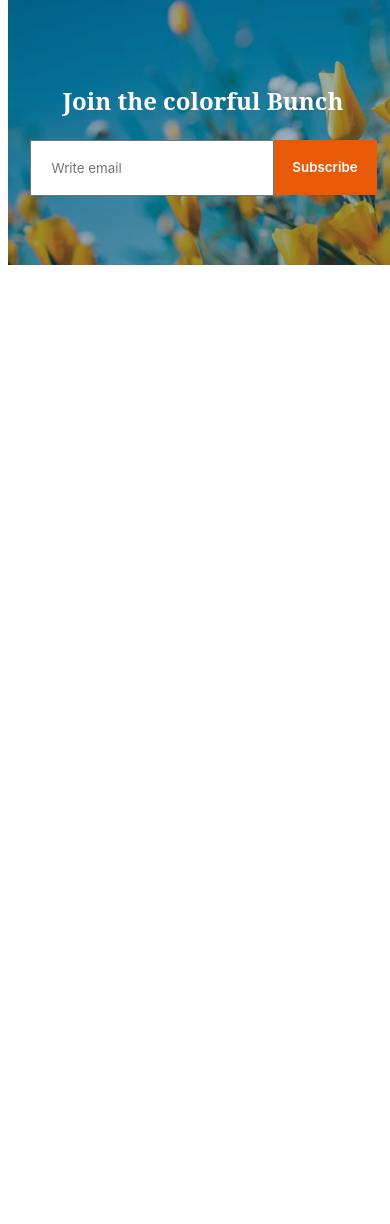
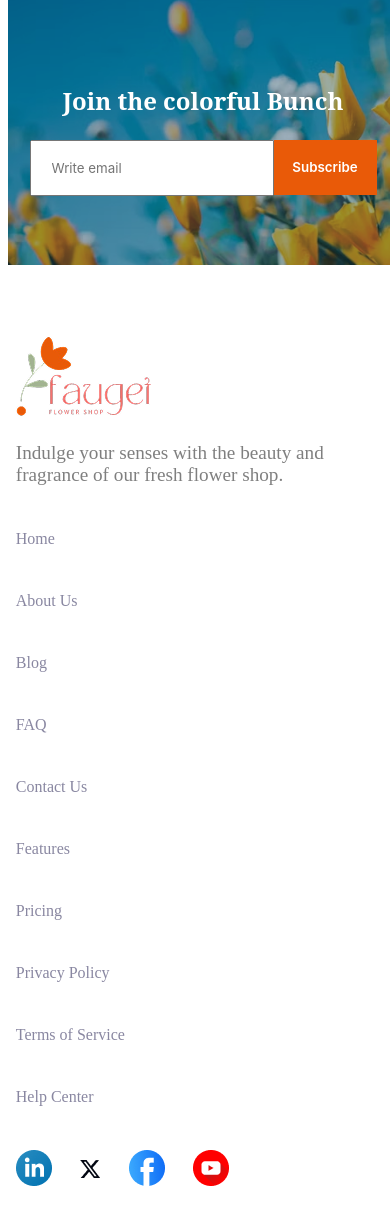
Before and after one commit to Murad-Hasan151/Assignment-02, a plain HTML site: page index.html in a window 390 px wide. Shown: the part 4419-5643 px from the top of the page. Before the commit the page ends 4692 px from the top, so only its background shows below. Drawn offline with Linux system fonts and the light colour scheme.

Commit message:
added footer section and made it responsive

```diff
--- a/index.html
+++ b/index.html
@@ -159,6 +159,32 @@
                 </div>
             </div>
         </section>
+        <section class="footer">
+            <div class="logo">
+                <img src="./assets/logo.png" alt="">
+                <p class="description">Indulge your senses with the  beauty and fragrance of our fresh flower shop. </p>
+            </div>
+            <div class="link">
+                <a href="">Home</a>
+                <a href="">About Us</a>
+                <a href="">Blog</a>
+                <a href="">FAQ</a>
+                <a href="">Contact Us</a>
+            </div>
+            <div class="link">
+                <a href="">Features</a>
+                <a href="">Pricing</a>
+                <a href="">Privacy Policy</a>
+                <a href="">Terms of Service</a>
+                <a href="">Help Center</a>
+            </div>
+            <div class="icon">
+                <img class="linkdin" src="./assets/icon-linkedin.png" alt="">
+                <img class="twitter" src="./assets/icon-twitter.png" alt="">
+                <img src="./assets/icon-facebook.png" alt="">
+                <img src="./assets/icon-youtube.png" alt="">
+            </div>
+        </section>
     </footer>
 </body>
 </html>
--- a/styles/style.css
+++ b/styles/style.css
@@ -272,6 +272,7 @@ header, main {
   flex-direction: column;
   justify-content: center;
   align-items: center;
+  margin-bottom: 70px;
 }
 .join-section h3{
   margin-bottom: 23px;
@@ -297,6 +298,32 @@ header, main {
 }
 button:hover{
   cursor: pointer;
+}
+
+/* footer style */
+.footer{
+  width: 80%;
+  margin: 0px auto 70px;
+  display: flex;
+  justify-content: space-between;
+}
+.logo{
+  width: 359px;
+}
+.link{
+  display: flex;
+  flex-direction: column;
+  gap: 44px;
+}
+.link a{
+   text-decoration: none;
+   color: #8987A1;
+}
+.icon .twitter{
+  margin-bottom: 8px;
+}
+.icon img{
+  margin-left: 24px;
 }
 
 
@@ -418,4 +445,25 @@ button:hover{
     .join-section{
       height: 275px;
     }
+
+    /* footer */
+    .footer{
+      width: 96%;
+      flex-direction: column;
+      margin: 50px auto;
+    }
+    .logo{
+      width: 100%;
+    }
+    .logo p{
+      margin-bottom: 44px;
+    }
+    .link{
+      margin-bottom: 44px;
+    }
+    .icon .linkdin{
+     margin-left: 0px;
+    }
+
+
   }
```
